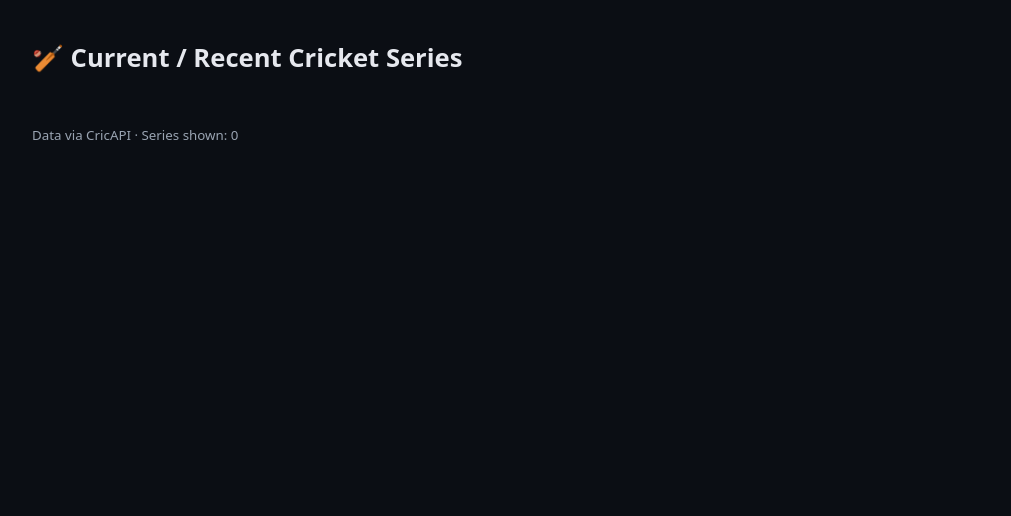
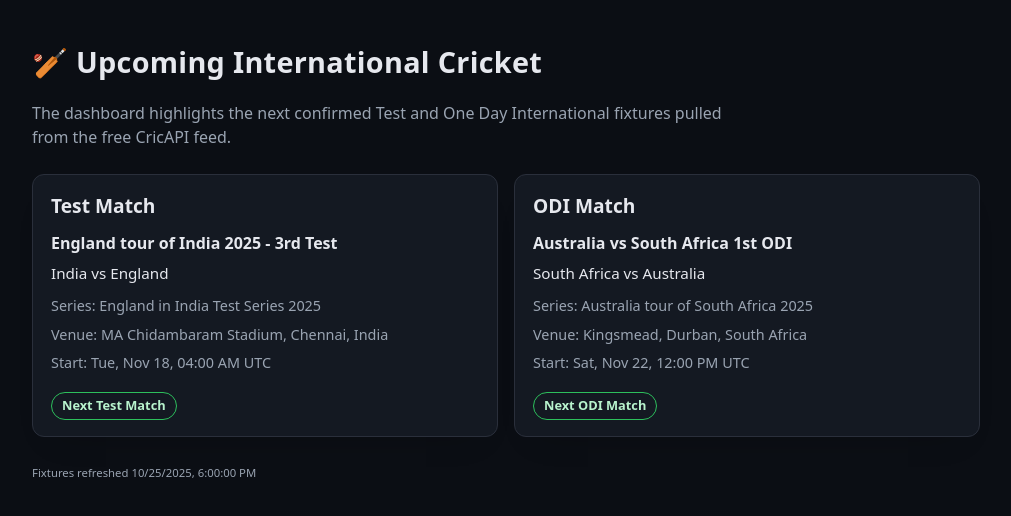
Before and after one commit to npnz88/cs50x_final, a website: page index.html in a window 1280 px wide. Shown: the whole page, without its empty margins (134-1145 px from the left). Drawn offline with Linux system fonts and the light colour scheme.

Commit message:
Add upcoming match dashboard and API fetch utilities

```diff
--- a/data/series.json
+++ /dev/null
@@ -1,4 +0,0 @@
-{
-  "data": [],
-  "fetchedAt": "2025-08-31T00:43:34.155Z"
-}
--- /dev/null
+++ b/data/upcoming_matches.json
@@ -0,0 +1,28 @@
+{
+  "fetchedAt": "2025-10-25T18:00:00.000Z",
+  "source": "https://api.cricapi.com/v1/matches",
+  "matches": {
+    "test": {
+      "id": "test-eng-ind-2025-03",
+      "name": "England tour of India 2025 - 3rd Test",
+      "series": "England in India Test Series 2025",
+      "matchType": "test",
+      "status": "Scheduled",
+      "teams": ["India", "England"],
+      "venue": "MA Chidambaram Stadium, Chennai, India",
+      "dateTimeGMT": "2025-11-18T04:00:00Z",
+      "utcTimestamp": "2025-11-18T04:00:00Z"
+    },
+    "odi": {
+      "id": "odi-aus-sa-2025-01",
+      "name": "Australia vs South Africa 1st ODI",
+      "series": "Australia tour of South Africa 2025",
+      "matchType": "odi",
+      "status": "Scheduled",
+      "teams": ["South Africa", "Australia"],
+      "venue": "Kingsmead, Durban, South Africa",
+      "dateTimeGMT": "2025-11-22T12:00:00Z",
+      "utcTimestamp": "2025-11-22T12:00:00Z"
+    }
+  }
+}
--- a/index.html
+++ b/index.html
@@ -4,33 +4,32 @@
   <meta charset="UTF-8" />
   <meta name="viewport" content="width=device-width, initial-scale=1.0"/>
   <title>Cricket Dashboard</title>
-  <!-- optional: if style.css 404s, comment this out and use inline styles -->
-  <link rel="stylesheet" href="./style.css?v=2">
+  <link rel="stylesheet" href="./style.css?v=3">
   <style>
     /* fallback styles to keep things readable even without style.css */
     body { background:#0b0e14; color:#e6e8ee; font-family: system-ui, -apple-system, Segoe UI, Roboto, Arial; margin:0; }
     main { max-width: 980px; margin: 0 auto; padding: 16px; }
-    h1 { font-size: 1.6rem; margin: 24px 0; }
-    #series-container { display:grid; grid-template-columns: repeat(auto-fill, minmax(260px, 1fr)); gap:12px; }
-    .card { background:#141922; border:1px solid #2a2f3b; border-radius:12px; padding:12px 14px; }
-    .card.active { background:#113b1b; border-color:#2dbf5c; }
-    .badge { display:inline-block; margin-top:8px; padding:2px 8px; border-radius:999px; border:1px solid #2dbf5c; color:#b8f3cd; font-weight:600; font-size:.8rem; }
+    h1 { font-size: 1.8rem; margin: 24px 0 12px; }
+    .grid { display:grid; grid-template-columns: repeat(auto-fit, minmax(280px, 1fr)); gap:16px; }
+    .card { background:#141922; border:1px solid #2a2f3b; border-radius:12px; padding:16px 18px; }
+    .card h2 { margin:0 0 10px; font-size:1.2rem; }
+    .muted { color:#9aa4b2; }
+    .badge { display:inline-flex; align-items:center; gap:6px; margin-top:12px; padding:3px 10px; border-radius:999px; border:1px solid #2dbf5c; color:#b8f3cd; font-weight:600; font-size:.8rem; }
     footer { margin: 24px 0 12px; color:#9aa4b2; }
   </style>
 </head>
 <body>
   <main>
-    <h1>🏏 Current / Recent Cricket Series</h1>
+    <h1>🏏 Upcoming International Cricket</h1>
+    <p class="muted">The dashboard highlights the next confirmed Test and One Day International fixtures pulled from the free CricAPI feed.</p>
 
-    <!-- ✅ tiles render here -->
-    <div id="series-container"></div>
+    <section class="grid" id="matches-container" aria-live="polite"></section>
 
     <footer>
-      <small>Data via CricAPI · <span id="diag">Loading...</span></small>
+      <small><span id="diag">Loading fixtures…</span></small>
     </footer>
   </main>
 
-  <!-- ✅ load js (defer + cache-buster) -->
-  <script src="./script.js?v=10" defer></script>
+  <script src="./script.js?v=11" defer></script>
 </body>
 </html>
--- a/script.js
+++ b/script.js
@@ -1,109 +1,100 @@
-// --- static JSON generated by GitHub Actions ---
-const SERIES_URL = './data/series.json';
+const DATA_URL = './data/upcoming_matches.json';
 
-// const CURRENT_MATCHES_URL = './data/current_matches.json'; // if you use it later
+const container = document.getElementById('matches-container');
+const diag = document.getElementById('diag');
 
-const container = document.getElementById('series-container');
-
-// ---- helpers ----
-const MONTHS = { jan:0,feb:1,mar:2,apr:3,may:4,jun:5,jul:6,aug:7,sep:8,oct:9,nov:10,dec:11 };
-
-const diagEl = document.getElementById('diag');
-
-
-function parseSeriesDate(dateStr, fallbackYear) {
-  const iso = /^(\d{4})-(\d{2})-(\d{2})$/.exec((dateStr || '').trim());
-  if (iso) {
-    const [_, y, m, d] = iso;
-    return new Date(Date.UTC(+y, +m - 1, +d));
-  }
-  const md = /^([A-Za-z]{3})\s+(\d{1,2})$/.exec((dateStr || '').trim());
-  if (md && fallbackYear) {
-    const month = MONTHS[md[1].toLowerCase()];
-    const day = +md[2];
-    return new Date(Date.UTC(fallbackYear, month, day));
-  }
-  return new Date(NaN);
+function safeText(value) {
+  if (!value) return '—';
+  return String(value);
 }
 
-function todayUTCDateOnly() {
-  const now = new Date();
-  return new Date(Date.UTC(now.getUTCFullYear(), now.getUTCMonth(), now.getUTCDate()));
+function formatLocalDate(date) {
+  if (!date) return null;
+  const dt = new Date(date);
+  if (Number.isNaN(dt.getTime())) return null;
+  const opts = {
+    weekday: 'short',
+    month: 'short',
+    day: 'numeric',
+    hour: '2-digit',
+    minute: '2-digit',
+    hour12: true,
+    timeZoneName: 'short',
+  };
+  return new Intl.DateTimeFormat(undefined, opts).format(dt);
 }
 
-async function safeFetchJson(url) {
-  const r = await fetch(url);
-  if (!r.ok) throw new Error(`HTTP ${r.status}`);
-  return r.json();
+function createMatchCard(label, match) {
+  const card = document.createElement('article');
+  card.className = 'card';
+  card.setAttribute('tabindex', '0');
+  card.innerHTML = `
+    <h2>${label}</h2>
+    <div class="match-title">${safeText(match?.name) || 'Fixture to be confirmed'}</div>
+    <div class="match-teams">${safeText(match?.teams?.join(' vs '))}</div>
+    <div class="meta">Series: ${safeText(match?.series)}</div>
+    <div class="meta">Venue: ${safeText(match?.venue)}</div>
+    <div class="meta">Start: ${safeText(formatLocalDate(match?.utcTimestamp || match?.dateTimeGMT))}</div>
+    <div class="badge">Next ${label}</div>
+  `;
+  return card;
 }
 
-function renderSeries(payload) {
+function createEmptyCard(label) {
+  const wrap = document.createElement('div');
+  wrap.className = 'empty-state';
+  wrap.innerHTML = `
+    <strong>${label}</strong>
+    <p>No upcoming fixtures were returned for this format.</p>
+  `;
+  return wrap;
+}
+
+async function loadData() {
+  const response = await fetch(DATA_URL, { cache: 'no-store' });
+  if (!response.ok) {
+    throw new Error(`HTTP ${response.status}`);
+  }
+  return response.json();
+}
+
+function render(data) {
   if (!container) return;
   container.innerHTML = '';
 
-  if (!payload || !Array.isArray(payload.data)) {
-    container.innerHTML = `<pre style="color:#c33;background:#222;padding:8px;border-radius:6px">
-    Unexpected JSON shape:
-    ${JSON.stringify(payload, null, 2)}</pre>`;
-    return;
-  }
-// After validating payload.data
-  diagEl && (diagEl.textContent = `Series returned: ${payload.data.length}`);
+  const matches = data?.matches || {};
+  const cards = [
+    { label: 'Test Match', match: matches.test },
+    { label: 'ODI Match', match: matches.odi },
+  ];
 
-
-  const latestSeries = payload.data.slice(0, 10);
-  const todayUTC = todayUTCDateOnly();
-
-  latestSeries.forEach(series => {
-    const start = parseSeriesDate(series.startDate, null);
-    const fy = !isNaN(start) ? start.getUTCFullYear() : todayUTC.getUTCFullYear();
-    let end = parseSeriesDate(series.endDate, fy);
-    if (!isNaN(start) && !isNaN(end) && end < start) {
-      end = new Date(Date.UTC(end.getUTCFullYear() + 1, end.getUTCMonth(), end.getUTCDate()));
+  cards.forEach(({ label, match }) => {
+    if (match) {
+      container.appendChild(createMatchCard(label, match));
+    } else {
+      container.appendChild(createEmptyCard(label));
     }
-    const isActive = !isNaN(start) && !isNaN(end) && todayUTC >= start && todayUTC <= end;
-
-    // Build the tile (INSIDE the forEach)
-    const tile = document.createElement('div');
-    tile.style.border = '1px solid #2a2f3b';
-    tile.style.padding = '12px 14px';
-    tile.style.margin = '10px 0';
-    tile.style.borderRadius = '12px';
-
-    // Use dark background for inactive; soft green for active
-    tile.style.backgroundColor = isActive ? '#113b1b' : '#141922';
-    // Force readable text on both backgrounds
-    tile.style.color = '#e6e8ee';
-
-    tile.innerHTML = `
-      <h3 style="margin: 0 0 6px 0; font-weight:600">${series.name}</h3>
-      <p style="margin: 0; color: #9aa4b2">Start: ${series.startDate ?? '—'} | End: ${series.endDate ?? '—'}</p>
-      <p style="margin: 6px 0 0 0; color: #9aa4b2">Matches: ${series.matches ?? '—'}</p>
-      ${isActive ? '<span style="display:inline-block;margin-top:8px;padding:2px 8px;border-radius:999px;border:1px solid #2dbf5c;color:#b8f3cd;font-weight:600;font-size:.8rem">ACTIVE NOW</span>' : ''}
-    `;
-
-    container.appendChild(tile);
   });
 
-  // ... after the forEach (when done)
-  diagEl && (diagEl.textContent = `Series shown: ${Math.min(payload.data.length, 10)}`);
-
+  if (diag) {
+    const fetchedAt = data?.fetchedAt ? new Date(data.fetchedAt) : null;
+    const fetchedLabel = fetchedAt && !Number.isNaN(fetchedAt.getTime())
+      ? fetchedAt.toLocaleString()
+      : 'unknown time';
+    diag.textContent = `Fixtures refreshed ${fetchedLabel}`;
+  }
 }
 
-
-
-// ---- boot ----
-// Make sure your <script> tag is at the end of <body> or has defer, so #series-container exists.
 (async function init() {
   try {
-    diagEl && (diagEl.textContent = 'Loading series…');
-    const data = await safeFetchJson(SERIES_URL);
-    renderSeries(data);
-  } catch (e) {
-    console.error('Failed to load series.json:', e);
+    if (diag) diag.textContent = 'Contacting API cache…';
+    const payload = await loadData();
+    render(payload);
+  } catch (error) {
+    console.error('Failed to load fixtures', error);
+    if (diag) diag.textContent = 'Unable to load fixtures';
     if (container) {
-      container.innerHTML = '<p style="color:#c33">Could not load data. Try again later.</p>';
+      container.innerHTML = '<div class="empty-state">Could not load cricket fixtures. Please try again later.</div>';
     }
-    diagEl && (diagEl.textContent = 'Failed to load data');
   }
 })();
--- a/style.css
+++ b/style.css
@@ -1,58 +1,113 @@
 :root {
   --bg: #0b0e14;
   --card: #141922;
-  --card-alt: #1a2130;
+  --card-accent: #1f2635;
   --text: #e6e8ee;
   --muted: #9aa4b2;
-  --green-bg: #113b1b;
-  --green-border: #2dbf5c;
-  --grey-border: #2a2f3b;
+  --accent: #2dbf5c;
+  --border: #2a2f3b;
+  --shadow: rgba(0, 0, 0, 0.28);
 }
 
-* { box-sizing: border-box; }
-html, body { margin: 0; padding: 0; background: var(--bg); color: var(--text); font-family: ui-sans-serif, system-ui, -apple-system, Segoe UI, Roboto, "Helvetica Neue", Arial, "Noto Sans", "Apple Color Emoji", "Segoe UI Emoji"; }
-h1 { font-size: 1.6rem; margin: 24px 0; }
+* {
+  box-sizing: border-box;
+}
 
-.page { max-width: 980px; margin: 0 auto; padding: 16px; }
+html,
+body {
+  margin: 0;
+  padding: 0;
+  min-height: 100%;
+  background: radial-gradient(circle at top, rgba(33, 45, 70, 0.45), transparent 55%), var(--bg);
+  color: var(--text);
+  font-family: ui-sans-serif, system-ui, -apple-system, Segoe UI, Roboto, "Helvetica Neue", Arial, "Noto Sans";
+  line-height: 1.55;
+}
+
+main {
+  max-width: 980px;
+  margin: 0 auto;
+  padding: clamp(16px, 3vw, 32px);
+}
+
+h1 {
+  font-size: clamp(1.6rem, 2.3vw, 2rem);
+  margin: 24px 0 10px;
+  letter-spacing: 0.01em;
+}
+
+p.muted {
+  color: var(--muted);
+  margin-bottom: 24px;
+  max-width: 720px;
+}
 
 .grid {
   display: grid;
-  grid-template-columns: repeat(auto-fill, minmax(260px, 1fr));
-  gap: 12px;
+  grid-template-columns: repeat(auto-fit, minmax(280px, 1fr));
+  gap: clamp(16px, 2.2vw, 24px);
 }
 
 .card {
-  background: var(--card);
-  border: 1px solid var(--grey-border);
-  border-radius: 12px;
-  padding: 12px 14px;
+  background: linear-gradient(160deg, var(--card), var(--card-accent));
+  border: 1px solid var(--border);
+  border-radius: 16px;
+  padding: clamp(18px, 2.6vw, 26px);
+  box-shadow: 0 18px 32px -24px var(--shadow);
+  transition: transform 0.18s ease, box-shadow 0.18s ease;
 }
 
-.card.active {
-  background: var(--green-bg);
-  border-color: var(--green-border);
-  box-shadow: 0 0 0 1px rgba(45,191,92,0.2), 0 4px 18px rgba(0,0,0,0.25);
+.card:hover,
+.card:focus-within {
+  transform: translateY(-3px);
+  box-shadow: 0 22px 40px -24px rgba(0, 0, 0, 0.45);
 }
 
-.card .name { font-weight: 600; line-height: 1.3; }
-.meta { color: var(--muted); font-size: .9rem; margin-top: 6px; }
+.card h2 {
+  margin: 0 0 12px;
+  font-size: clamp(1.1rem, 2vw, 1.35rem);
+}
+
+.card .match-title {
+  font-weight: 600;
+  font-size: 1rem;
+  margin-bottom: 6px;
+}
+
+.card .match-teams {
+  font-size: 0.95rem;
+  margin-bottom: 10px;
+}
+
+.card .meta {
+  color: var(--muted);
+  font-size: 0.9rem;
+  margin-bottom: 6px;
+}
+
 .badge {
-  display: inline-block;
-  margin-top: 8px;
-  padding: 2px 8px;
+  display: inline-flex;
+  align-items: center;
+  gap: 6px;
+  margin-top: 14px;
+  padding: 4px 12px;
   border-radius: 999px;
-  border: 1px solid var(--green-border);
+  border: 1px solid var(--accent);
   color: #b8f3cd;
   font-weight: 600;
-  font-size: .8rem;
+  font-size: 0.82rem;
 }
 
-.footer { margin: 24px 0 12px; color: var(--muted); }
-pre.diag {
-  background: #11161f;
-  color: #e6e8ee;
-  padding: 10px;
-  border-radius: 8px;
-  overflow: auto;
-  border: 1px solid #263145;
+.empty-state {
+  border: 1px dashed rgba(154, 164, 178, 0.35);
+  border-radius: 14px;
+  padding: 28px;
+  text-align: center;
+  color: var(--muted);
 }
+
+footer {
+  margin: 32px 0 12px;
+  color: var(--muted);
+  font-size: 0.85rem;
+}
```
Also changed, not shown: fetch_cricket.js (+112 -26 lines), README.md.
